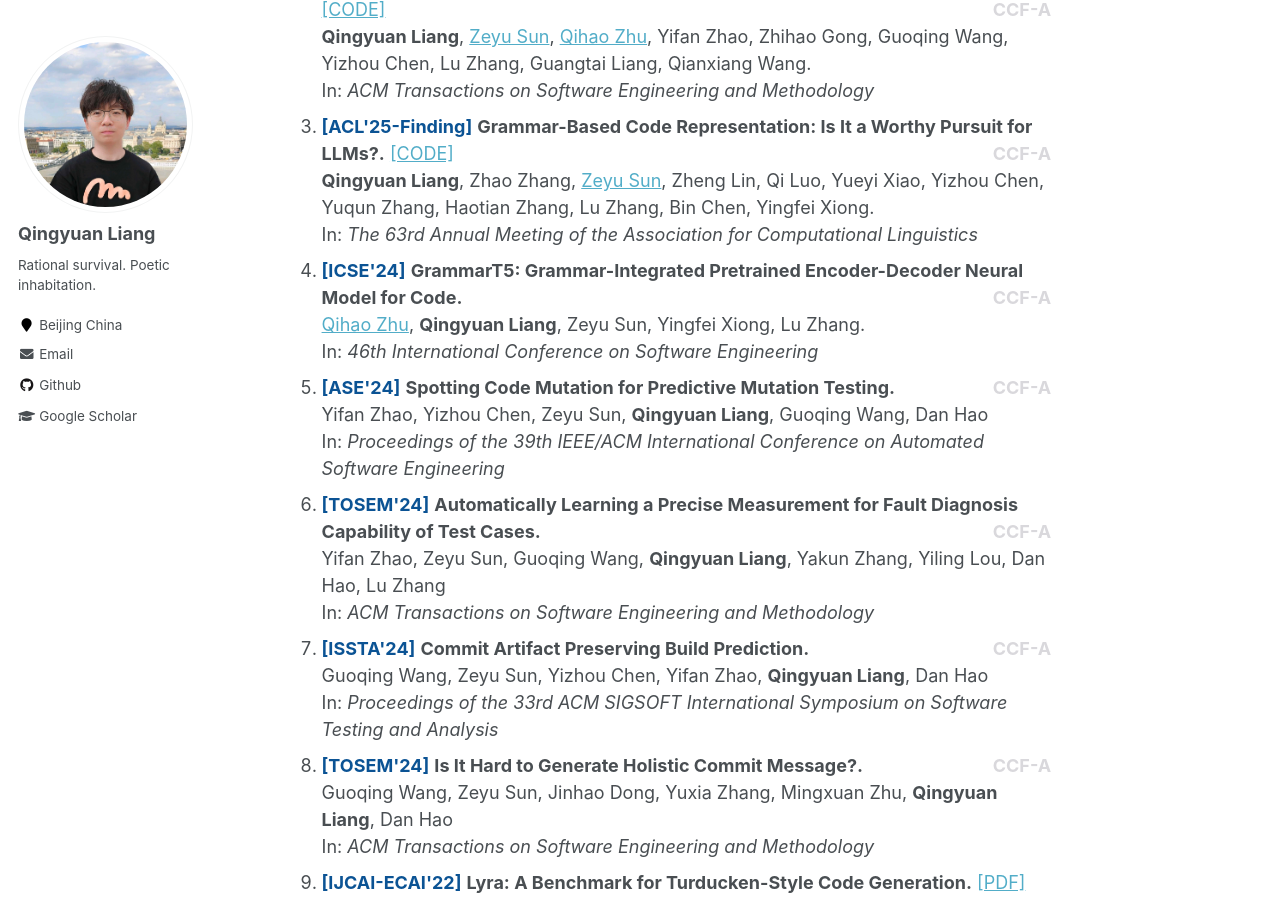
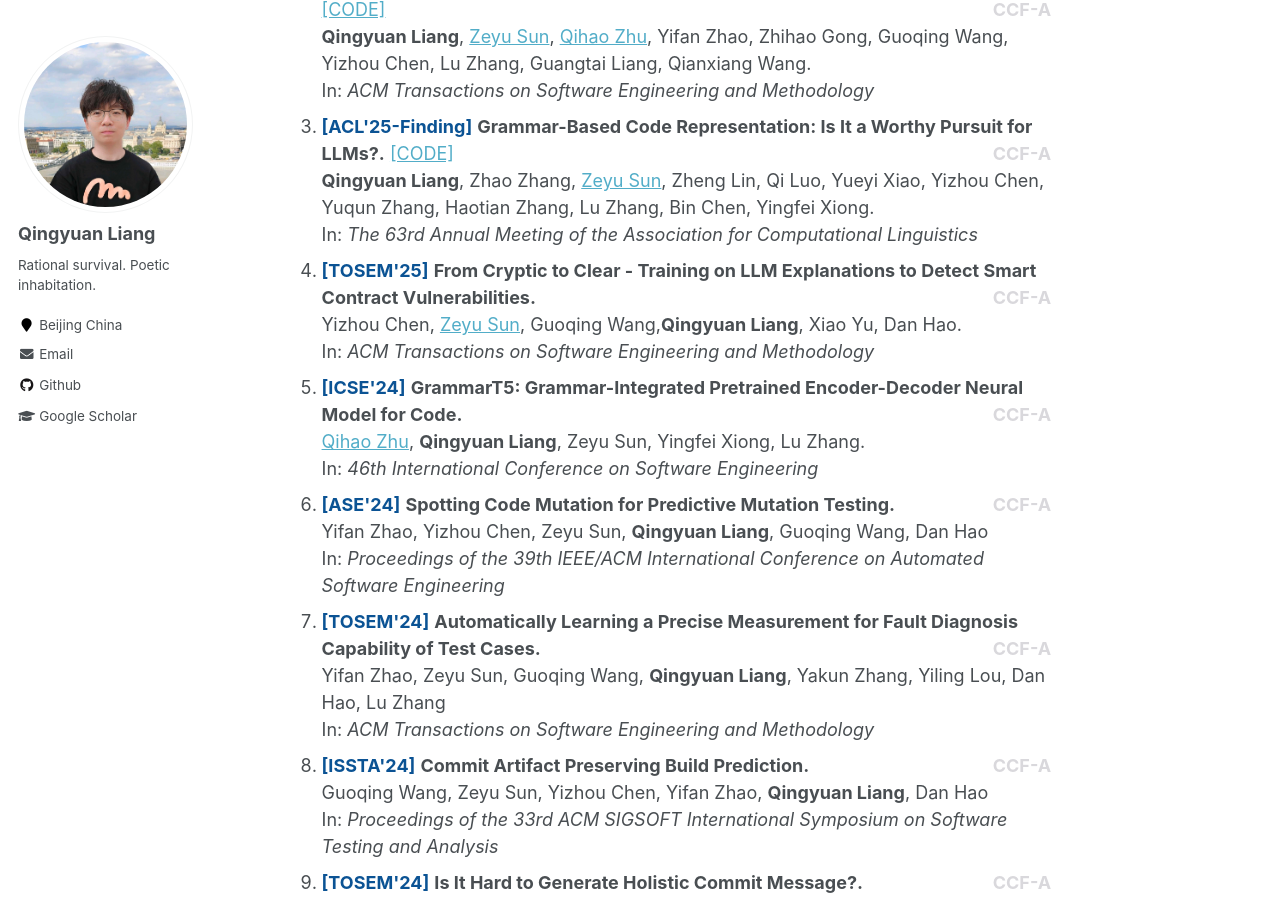
Before and after one commit to LIANGQINGYUAN/liangqingyuan.github.io, a Jekyll site: the page built from _pages/about.md, in a window 1280 px wide and 900 px high, scrolled down 972 px. Built offline with Jekyll 4.4.1, drawn with Linux system fonts in a browser that asks for light colours.

Commit message:
Add TOSEM'25 paper details to about page

```diff
--- a/_pages/about.md
+++ b/_pages/about.md
@@ -56,6 +56,16 @@ Hi, I’m a Ph.D. student at the School of Computer Science, Peking University.
     <br/>
 		In: <em> The 63rd Annual Meeting of the Association for Computational Linguistics</em>
 </li>
+
+
+<li>
+    <strong style="color:#0b5394">[TOSEM'25]</strong> <b>From Cryptic to Clear - Training on LLM Explanations to Detect Smart Contract Vulnerabilities.</b>  <strong style="color:#D9D8DC;float:right">CCF-A</strong>
+    <br/>
+    Yizhou Chen, <a href="https://zysszy.github.io">Zeyu Sun</a>, Guoqing Wang,<b>Qingyuan Liang</b>,  Xiao Yu, Dan Hao.
+    <br/>
+		In: <em> ACM Transactions on Software Engineering and Methodology</em>
+</li>
+
 
 <li>
     <strong style="color:#0b5394">[ICSE'24]</strong> <b>GrammarT5: Grammar-Integrated Pretrained Encoder-Decoder Neural Model for Code.</b> <strong style="color:#D9D8DC;float:right">CCF-A</strong>
```
